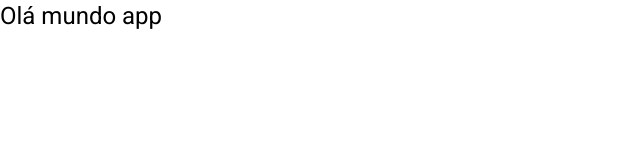
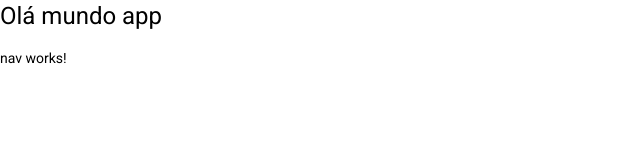
Before and after one commit to aevilesaguiar/helpdesk-front, an Angular app: page / in a window 1280 px wide. Shown: the top 160 px of the page, without its empty margins (0-640 px from the left). Built offline with nearby package versions, Linux system fonts and the light colour scheme.

Commit message:
criando component nav

```diff
--- a/src/app/app.component.html
+++ b/src/app/app.component.html
@@ -1 +1,2 @@
 <h1>Olá mundo app</h1>
+<app-nav></app-nav>
--- a/src/app/app.module.ts
+++ b/src/app/app.module.ts
@@ -26,10 +26,12 @@
 import { MatIconModule } from '@angular/material/icon';
 import { MatListModule } from '@angular/material/list';
 import { MatCardModule } from '@angular/material/card';
+import { NavComponent } from './components/nav/nav.component';
 
 @NgModule({
   declarations: [
-    AppComponent
+    AppComponent,
+    NavComponent
   ],
   imports: [
     BrowserModule,
--- /dev/null
+++ b/src/app/components/nav/nav.component.html
@@ -0,0 +1 @@
+<p>nav works!</p>
--- /dev/null
+++ b/src/app/components/nav/nav.component.ts
@@ -0,0 +1,15 @@
+import { Component, OnInit } from '@angular/core';
+
+@Component({
+  selector: 'app-nav',
+  templateUrl: './nav.component.html',
+  styleUrls: ['./nav.component.css']
+})
+export class NavComponent implements OnInit {
+
+  constructor() { }
+
+  ngOnInit(): void {
+  }
+
+}
```
Also changed, not shown: src/app/components/nav/nav.component.css (added), 1 other file (tests, documents, lock files or other folders).
